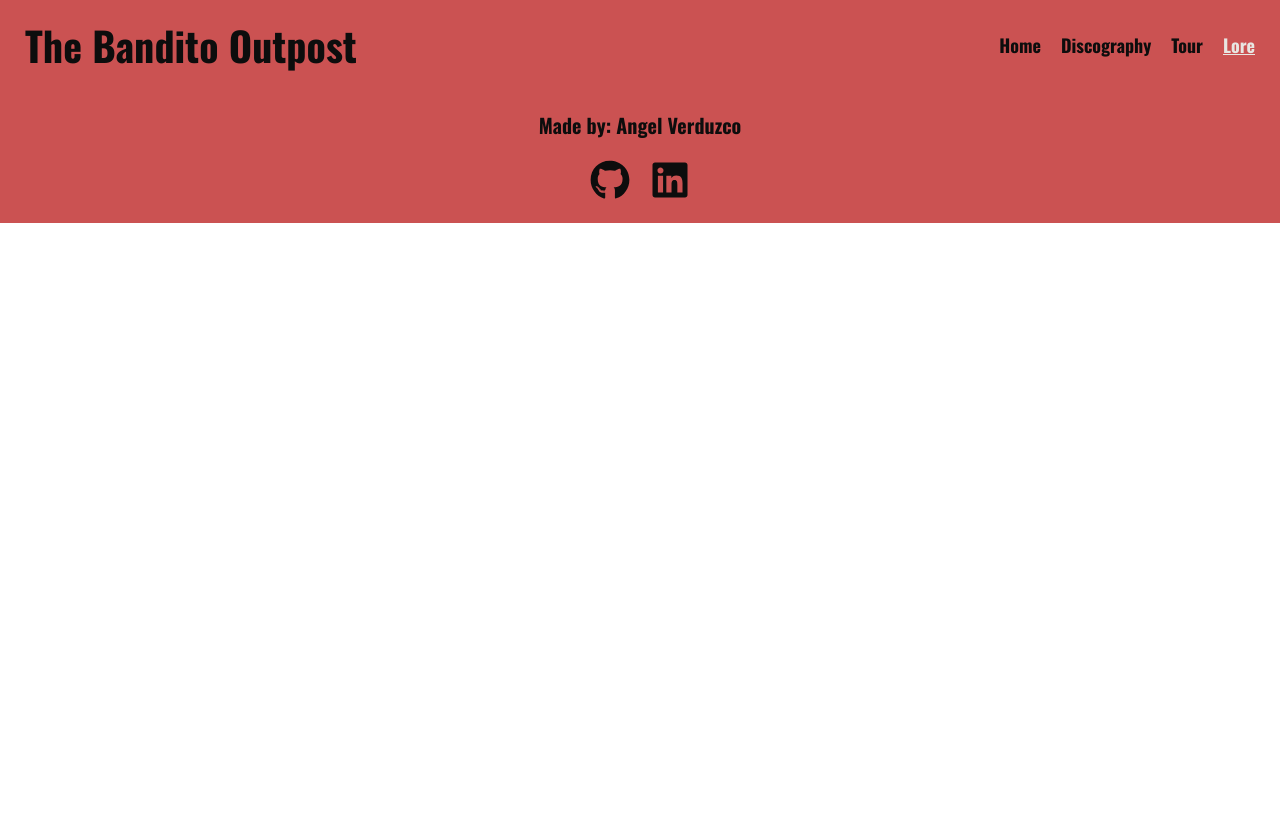
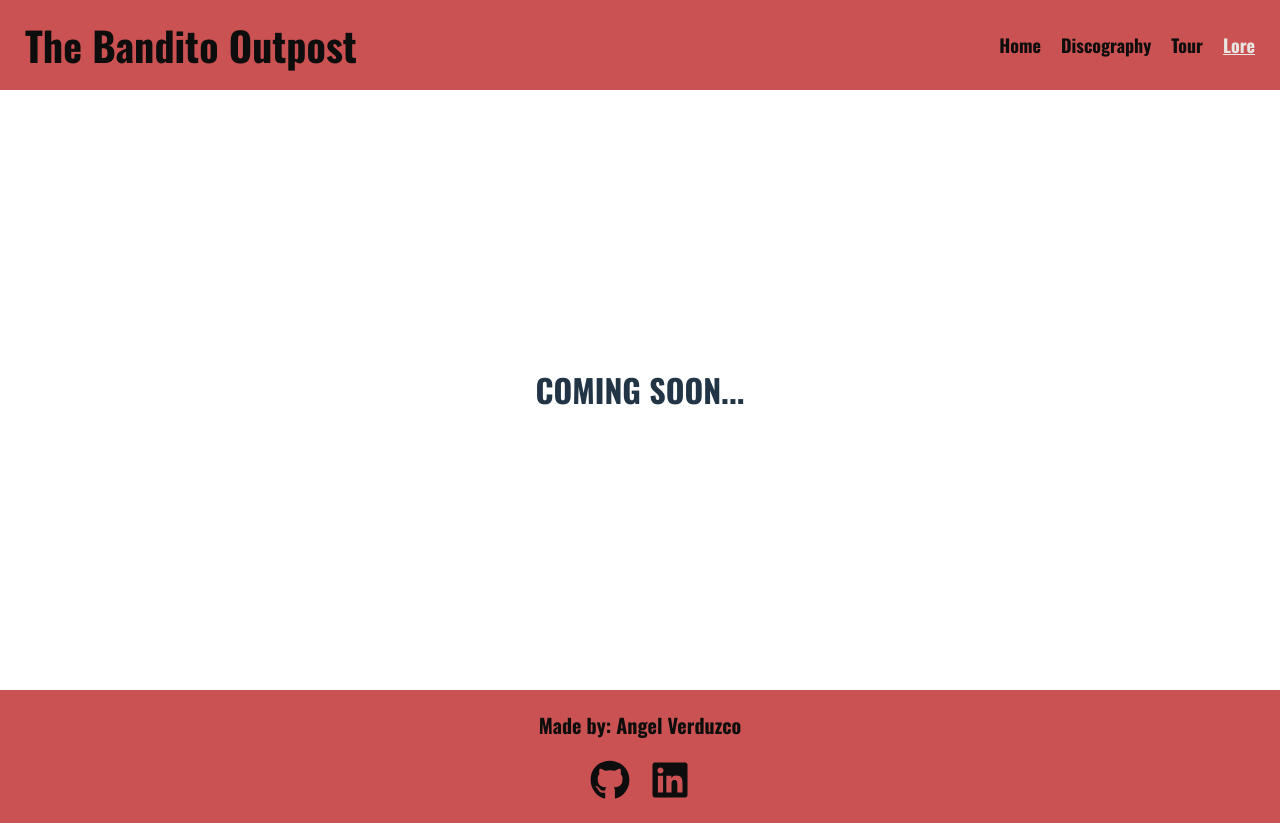
Before and after one commit to angelverduzco/top-page, a React (Vite) app: page /lore in a window 1280 px wide. Before the commit the page ends 800 px from the top, so only its background shows below. Built offline with nearby package versions, Linux system fonts and the light colour scheme.

Commit message:
Added LorePage files and route

```diff
--- a/src/App.jsx
+++ b/src/App.jsx
@@ -6,6 +6,7 @@ import { AlbumPage } from "./pages/AlbumPage/AlbumPage";
 import TourPage from "./pages/TourPage/TourPage";
 import { Route, Routes, BrowserRouter } from "react-router";
 import "./App.css";
+import LorePage from "./pages/LorePage/LorePage";
 
 function App() {
   return (
@@ -17,6 +18,7 @@ function App() {
           <Route path="/discography" element={<DiscographyPage />} />
           <Route path="/discography/:type/:id" element={<AlbumPage />} />
           <Route path="/tour" element={<TourPage />} />
+          <Route path="/lore" element={<LorePage />} />
         </Routes>
         <Footer />
       </BrowserRouter>
--- /dev/null
+++ b/src/pages/LorePage/LorePage.css
@@ -0,0 +1,6 @@
+.lore-page {
+  display: flex;
+  justify-content: center;
+  align-items: center;
+  height: 75vh;
+}
--- /dev/null
+++ b/src/pages/LorePage/LorePage.jsx
@@ -0,0 +1,9 @@
+import "./LorePage.css";
+
+export default function LorePage() {
+  return (
+    <main className="lore-page">
+      <h1>COMING SOON...</h1>
+    </main>
+  );
+}
```
